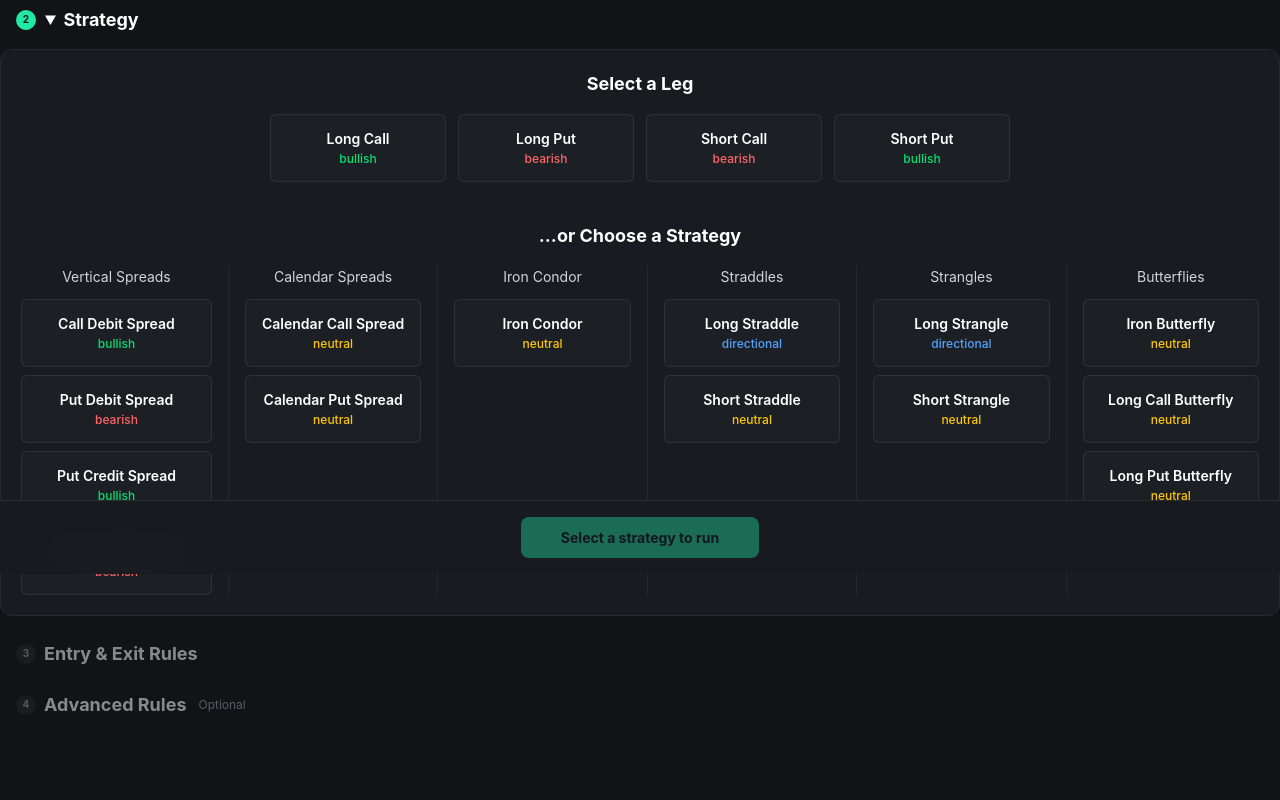
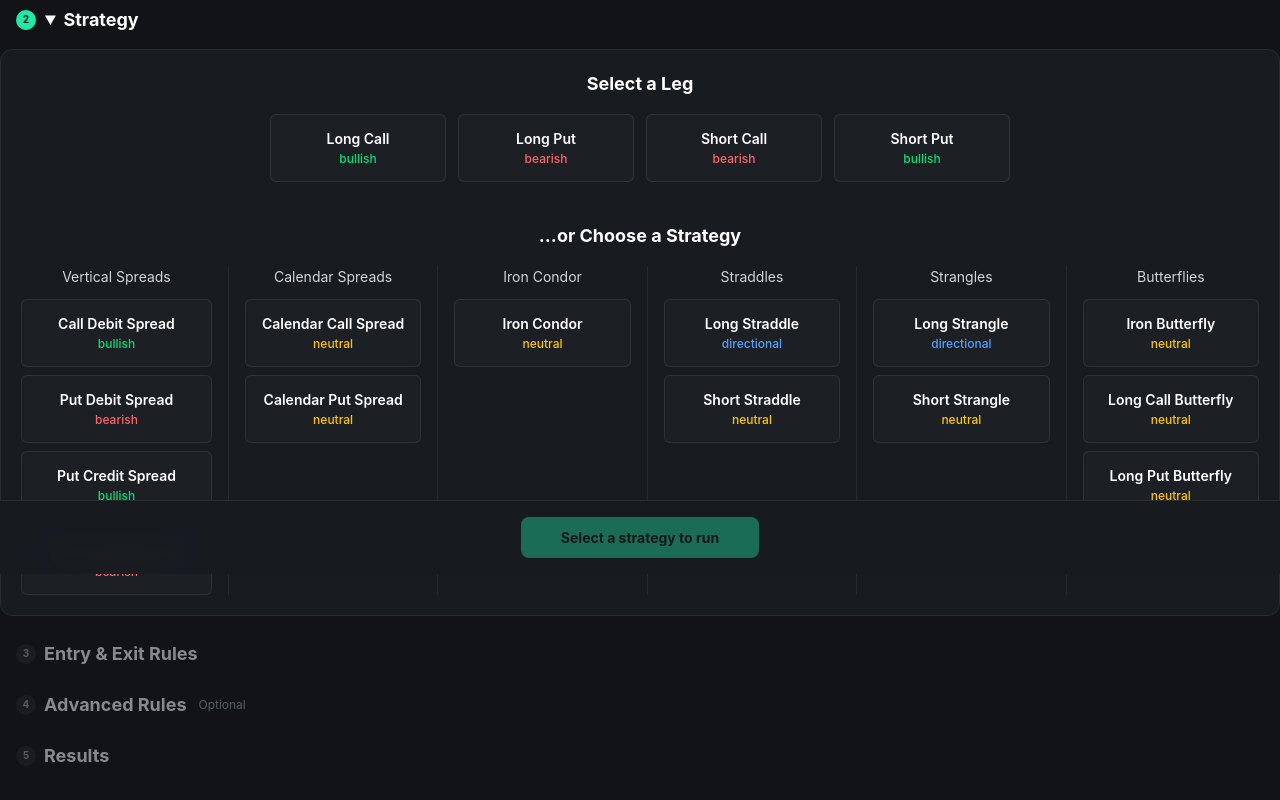
Before and after one commit to nkati78/Ultralisk, a React (Vite) app in the folder frontend/: page / in a window 1280 px wide. Shown: the part 226-1026 px from the top of the page. Built offline with nearby package versions, Linux system fonts and the light colour scheme.

Commit message:
Make Results a collapsible Section 5, inactive until backtest runs
Co-Authored-By: Claude Opus 4.6 <noreply@anthropic.com>

```diff
--- a/frontend/src/App.tsx
+++ b/frontend/src/App.tsx
@@ -238,6 +238,7 @@ function App() {
   const [section2Open, setSection2Open] = useState(true);
   const [section3Open, setSection3Open] = useState(true);
   const [section4Open, setSection4Open] = useState(false);
+  const [section5Open, setSection5Open] = useState(false);
   const [exitEnabled, setExitEnabled] = useState(false);
 
   const [syntheticConfig] = useState<SyntheticDataConfig>({
@@ -373,6 +374,7 @@ function App() {
       setLoadingProgress(100);
       await new Promise((r) => setTimeout(r, 300)); // brief pause at 100%
       setResult(res);
+      setSection5Open(true);
     } catch (err) {
       setError(err instanceof Error ? err.message : 'Backtest failed');
     } finally {
@@ -547,17 +549,19 @@ function App() {
           </div>
         )}
 
-        {/* ── Results ── */}
-        {result && !isLoading && (
-          <section>
-            <div style={{ display: 'flex', alignItems: 'center', gap: '12px', marginBottom: '1rem' }}>
-              <h2 className="section-title" style={{ margin: 0 }}>Results</h2>
-              {isStale && (
-                <span style={{ fontSize: '12px', padding: '3px 12px', borderRadius: '9999px', backgroundColor: 'rgba(251,191,36,0.12)', border: '1px solid rgba(251,191,36,0.3)', color: '#fbbf24', fontWeight: 500 }}>
-                  Settings changed — re-run for updated results
-                </span>
-              )}
-            </div>
+        {/* ── Step 5: Results (collapsible, inactive until run) ── */}
+        <section style={{ marginBottom: '1.5rem' }} className={result && !isLoading ? '' : 'opacity-50'}>
+          <SectionHeader num={5} label="Results" open={section5Open}
+            onToggle={() => setSection5Open((o) => !o)}
+            enabled={!!result && !isLoading}
+            active={!!result && !isLoading}
+            extra={isStale ? (
+              <span style={{ fontSize: '12px', padding: '3px 12px', borderRadius: '9999px', backgroundColor: 'rgba(251,191,36,0.12)', border: '1px solid rgba(251,191,36,0.3)', color: '#fbbf24', fontWeight: 500, marginLeft: '8px' }}>
+                Settings changed — re-run for updated results
+              </span>
+            ) : undefined} />
+          {result && !isLoading && section5Open && (
+            <div>
 
             {/* Performance stats bar */}
             <div className="card" style={{ marginBottom: '1.5rem', padding: '1rem 1.5rem' }}>
@@ -621,8 +625,9 @@ function App() {
                 </div>
               )}
             </div>
-          </section>
-        )}
+            </div>
+          )}
+        </section>
 
         {/* Spacer for sticky bottom bar */}
         <div style={{ height: hasSelectedStrategy ? '160px' : '90px' }} />
```
